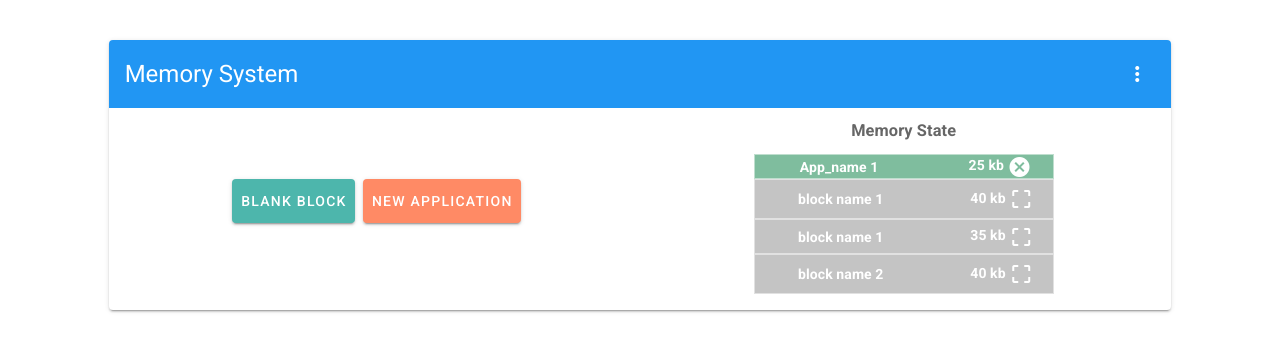
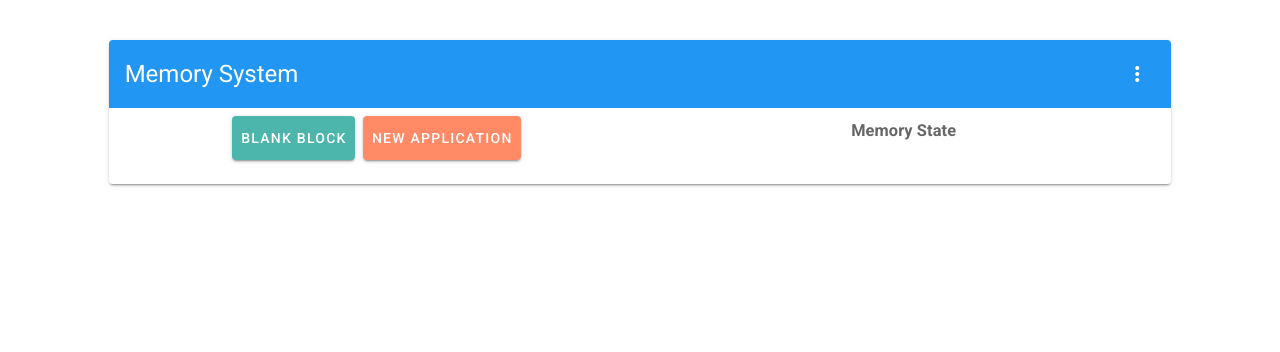
Before and after one commit to Allan-Sanchez/memory-sistem, a Vue app: page / in a window 1280 px wide. Shown: the top 352 px of the page. Built offline with nearby package versions, Linux system fonts and the light colour scheme.

Commit message:
btn back and methods clean memory, cleanItem added

```diff
--- a/src/App.vue
+++ b/src/App.vue
@@ -9,7 +9,7 @@
 
                 <v-spacer></v-spacer>
 
-                <v-menu bottom left>
+                <v-menu bottom left >
                   <template v-slot:activator="{ on }">
                     <v-btn
                       dark
@@ -17,16 +17,17 @@
                       v-on="on"
                     >
                       <v-icon>mdi-dots-vertical</v-icon>
+
                     </v-btn>
                   </template>
 
                   <v-list>
-                    <v-list-item
-                      v-for="(item, i) in items"
-                      :key="i"
+                    <v-list-item @click="cleanMemory()">
+                      <v-list-item-title>{{ btnclean }}</v-list-item-title>
+                    </v-list-item>
 
-                    >
-                      <v-list-item-title>{{ item.title }}</v-list-item-title>
+                    <v-list-item   @click="back()">
+                      <v-list-item-title>{{ btnBacK }}</v-list-item-title>
                     </v-list-item>
                   </v-list>
                 </v-menu>
@@ -35,7 +36,8 @@
               <v-card-text>
                 <v-row>
                    <v-col  sm="12" md="6">
-                       <FormSystem></FormSystem>
+                       <FormSystem :propapp="app" :propblock="block" :propmemory="memory"
+                       v-on:newblock="newBlock()" v-on:newApp="newApp()"></FormSystem>
                    </v-col>
                    <v-col  sm="12" md="6">
                         <h3 class="text-center my-3">Memory State</h3>
@@ -64,10 +66,32 @@ export default {
   },
 
   data: () => ({
-    items: [
-        { title: 'Clean Memory' },
-        { title: 'Back' },
-      ],
+    btnclean : 'Clean Memory',
+    btnBacK : 'Back',
+    memory : true,
+    app: false,
+    block : false
+
   }),
+  methods: {
+    back(){
+      this.memory = true;
+      this.app = false;
+      this.block = false;
+    },
+    cleanMemory(){
+      this.$store.commit('cleanMemory');
+      this.back();
+    },
+    newBlock(){
+      this.memory = !this.memory;
+      this.block = !this.block;
+    },
+    newApp(){
+      this.memory = !this.memory;
+      this.app = !this.app;
+    }
+  },
+
 };
 </script>
--- a/src/components/blockmemory.vue
+++ b/src/components/blockmemory.vue
@@ -15,7 +15,7 @@
                     {{ item.nameApp }}
                 </span>
                 <span class="white--text d-block my-1 font-weight-bold">{{ item.size }}
-                    <v-icon left class="mr-n6 btn-memory" @click="alertFirst()">{{ item.icon }}</v-icon>
+                    <v-icon left class="mr-n6 btn-memory" @click="cleanMemory(index)">{{ item.icon }}</v-icon>
                 </span>
             </template>
 
@@ -26,16 +26,14 @@
 
 <script>
 export default {
+
     data: ()=>({
 
     }),
     methods: {
-        alertFirst(){
-           var data = this.$store.getters.arraySize;
-        //    console.log(data);
-           data.forEach(item => {
-               console.log(item);
-           });
+        cleanMemory(e){
+        this.$store.commit('cleanItemMemory',e);
+
         }
     },
 
--- a/src/components/formsystem.vue
+++ b/src/components/formsystem.vue
@@ -1,12 +1,12 @@
 <template>
     <div class="card-init">
 
-            <v-card-actions v-if="btnMemory">
+            <v-card-actions v-if="propmemory">
                 <v-btn large  dark color="teal lighten-2" @click="newBlock()">Blank block</v-btn>
                 <v-btn large  dark color="deep-orange lighten-2" @click="newApp()">New Application</v-btn>
             </v-card-actions>
 
-            <div v-if="formBlock">
+            <div v-if="propblock">
                 <v-form ref="form" v-model="valid" lazy-validation>
                     <v-text-field
                         v-model="name"
@@ -33,7 +33,7 @@
                 </v-form>
             </div>
 
-            <div v-if="formApp">
+            <div v-if="propapp">
                 <v-form ref="form" v-model="valid" lazy-validation>
 
                     <v-text-field
@@ -53,33 +53,50 @@
                         <v-col sm="12" md="6">
 
                             <div class="mx-2 mb-2">
-                              <v-btn elevation="5" large color="blue accent-2" block  dark @click="firstSet()">first setting</v-btn>
+                              <v-btn elevation="5" large color="blue accent-2" block  dark @click="firstFit()">first fit</v-btn>
                             </div>
                             <div class="mx-2 mb-2">
-                              <v-btn elevation="5" large color="indigo accent-2" block dark @click="lastSet()">last setting</v-btn>
+                              <v-btn elevation="5" large color="indigo accent-2" block dark @click="worstFit()">worst fit</v-btn>
                             </div>
                             <div class="mx-2 mb-2">
-                              <v-btn elevation="5"  large color="purple accent-2" block dark @click="bestSet()">best setting</v-btn>
+                              <v-btn elevation="5"  large color="purple accent-2" block dark @click="bestFit()">best fit</v-btn>
                             </div>
                         </v-col>
                     </v-row>
                 </v-form>
             </div>
 
+            <v-snackbar
+              v-model="snackbar"
+              :timeout="timeout"
+              :color= "'error'"
+              :top="'top'"
+            >
+              {{ text }}
+              <v-btn
+                dark
+                text
+                @click="snackbar = false"
+              >
+                Close
+              </v-btn>
+            </v-snackbar>
+
     </div>
 </template>
 
 <script>
 export default {
+    props:['propmemory','propblock','propapp'],
     data() {
         return {
             // input nama
             valid: true,
-            name: '',
+            name: 'Memory free',
             nameApp: '',
             nameRules: [
               v => !!v || 'Name is required',
-              v => (v && v.length <= 20) || 'Name must be less than 10 characters',
+              v => (v && v.length <= 20) || 'Name must be less than 2   0 characters',
             ],
             // input range
             value: 50,
@@ -87,9 +104,12 @@ export default {
               v => v <= 99 || 'block too large, please choose a smaller range',
               v => v >= 25 || 'block too smal, please choose a biger range',
             ],
-            btnMemory:true,
-            formBlock: false,
-            formApp: false,
+            snackbar: false,
+            text: 'process too big to put into memory.',
+            timeout: 5000,
+            // btnMemory:true,
+            // formBlock: false,
+            // formApp: false,
             type: 'hex',
             hex: '#9c9c9c',
             icon : ''
@@ -107,16 +127,13 @@ export default {
     },
     methods: {
         newBlock(){
-            this.btnMemory = !this.btnMemory;
-            this.formBlock = !this.formBlock;
+            this.$emit('newblock');
         },
         newApp(){
-            this.btnMemory = !this.btnMemory;
-            this.formApp = !this.formApp;
+            this.$emit('newApp');
         },
         addBlock(){
-            this.formBlock = !this.formBlock;
-            this.btnMemory = !this.btnMemory;
+            if (this.name !== '') {
 
                  var dataBackground = {backgroundColor: this.hex,height: `${this.value}px` };
 
@@ -134,8 +151,19 @@ export default {
                     };
                 this.$store.commit('addBlock',data);
                 this.resetValues();
+
+                return false
+            }
+            this.text = 'Please give me the block name.';
+            this.snackbar = true;
         },
-        firstSet(){
+        firstFit(){
+            // validacion que si tenga suficiente espacio y que sea bloque en blanco
+            var range = this.$store.getters.arraySize;
+            var validaSize = Math.max(...range);
+
+            if (this.value <= validaSize && this.nameApp !== '') {
+
                 this.formApp = !this.formApp;
                 this.btnMemory = !this.btnMemory;
 
@@ -151,7 +179,7 @@ export default {
                 }
 
                 var data = {
-                name : this.name,
+                    name : '',
                     nameApp : this.nameApp,
                     size : `${this.value}kb`,
                     sizeValue: this.value,
@@ -159,28 +187,33 @@ export default {
                     background: dataBackground
                     };
 
-                this.$store.commit('fistSet',data);
+                    this.$store.commit('fistFit',data);
                     this.resetValues();
-
+            }
+            else{
+                if (this.nameApp === '') {
+                    this.text = 'Please give me the process name.';
+                    this.snackbar = true;
+                    return false
+                }
+                this.text = 'process too big to put into memory.';
+                this.snackbar = true;
+            }
         },
-        lastSet(){
-            this.formApp = !this.formApp;
-            this.btnMemory = !this.btnMemory;
+        worstFit(){
             console.log('last setting')
         },
-        bestSet(){
-            this.formApp = !this.formApp;
-            this.btnMemory = !this.btnMemory;
-            console.log('first setting')
+        bestFit(){
+            console.log('best fit')
         },
         resetValues(){
-            this.name = '',
+            this.name = 'Memory Free',
             this.nameApp = ''
-            this.value = 30,
+            this.value = 50,
             this.hex = "#9c9c9c";
             this.icon = 'mdi-crop-free'
 
-        }
+        },
     },
 }
 </script>
--- a/src/store/main.js
+++ b/src/store/main.js
@@ -5,56 +5,19 @@ Vue.use(Vuex);
 
 export default new Vuex.Store({
     state:{
-        blockMemory: [
-            {
-                name : '',
-                nameApp: 'App_name 1',
-                size : '25 kb',
-                sizeValue : 25,
-                icon : 'mdi-close-circle',
-                background :{
-                    backgroundColor:"#7fbd9e",
-                    height :"25px"
-                    }
-            },
-            {
-                name : 'block name 1',
-                nameApp: '',
-                size : '40 kb',
-                sizeValue : 40,
-                icon : 'mdi-crop-free',
-                background :{
-                    backgroundColor:"#c4c4c4",
-                    height :"40px"
-                    }
-            },
-            {
-                name : 'block name 1',
-                nameApp: '',
-                size : '35 kb',
-                sizeValue : 35,
-                icon : 'mdi-crop-free',
-                background :{
-                    backgroundColor:"#c4c4c4",
-                    height :"35px"
-                    }
-            },
-            {
-                name : 'block name 2',
-                nameApp: '',
-                size : '40 kb',
-                sizeValue : 40,
-                icon : 'mdi-crop-free',
-                background :{
-                    backgroundColor:"#c4c4c4",
-                    height :"40px"
-                    }
-            },
-        ],
+        blockMemory: [],
     },
     getters:{
         arraySize: state => {
-            return state.blockMemory.map(size => size);
+           var size_Name =  state.blockMemory.map((size) => {
+
+               return  { size:size.sizeValue,name: size.name};
+            } );
+
+            return  size_Name.map((item) => {
+                return  item.name !== '' ? item.size : '';
+            });
+
           }
 
     },
@@ -63,7 +26,7 @@ export default new Vuex.Store({
 
             state.blockMemory.push(data);
         },
-        fistSet(state,data){
+        fistFit(state,data){
             var dataTest = true;
 
             state.blockMemory.forEach((item,index) => {
@@ -97,13 +60,42 @@ export default new Vuex.Store({
             });
 
         },
-        lastSet(){
+        worstFit(){
 
             // state.blockMemory.push(data);
         },
-        bestSet(){
+        bestFit(){
 
             // state.blockMemory.push(data);
+        },
+        cleanItemMemory(state,data){
+
+            var dataClean = state.blockMemory.filter((item, index) => {
+                if (index === data) {
+                    return item;
+                }
+            });
+
+            if (dataClean[0].nameApp !== '') {
+
+                var newData ={
+                name : 'Memory Free',
+                nameApp: '',
+                size : dataClean[0].size,
+                sizeValue :dataClean[0].sizeValue,
+                icon : 'mdi-crop-free',
+                background :{
+                    backgroundColor:"#9c9c9c",
+                    height :dataClean[0].background.height
+                    }
+                };
+                // console.log(newData);
+                state.blockMemory.splice(data,1,newData);
+            }
+            return false;
+        },
+        cleanMemory(state){
+            state.blockMemory = [];
         }
     }
 });
```
Lines whose indentation alone changed are shown as unchanged.
